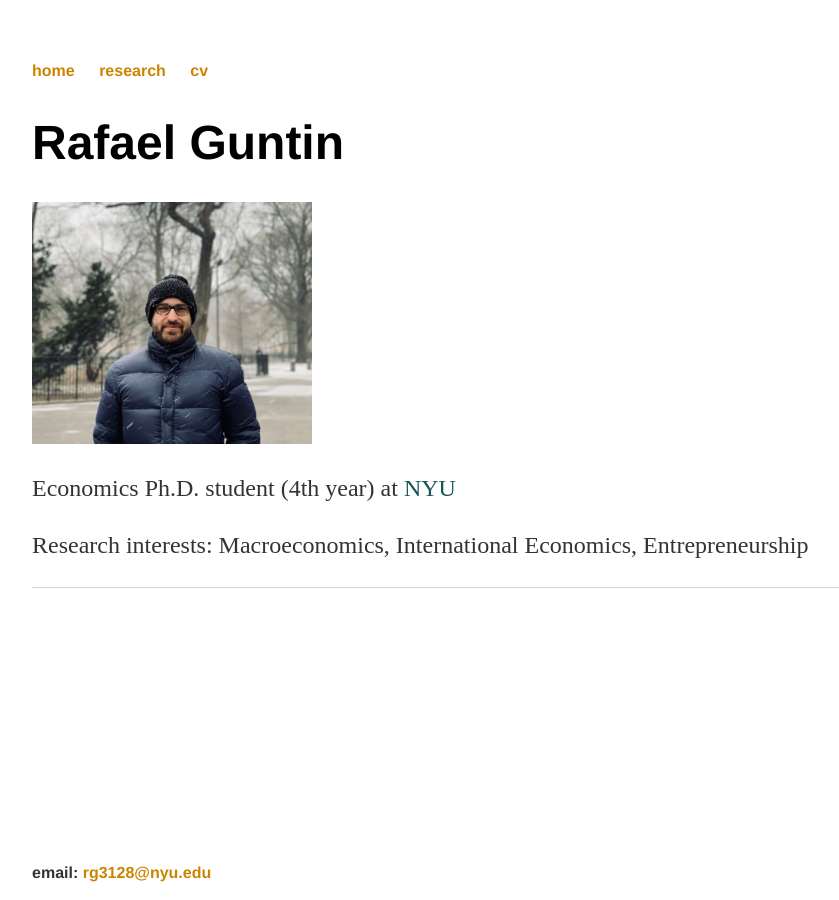
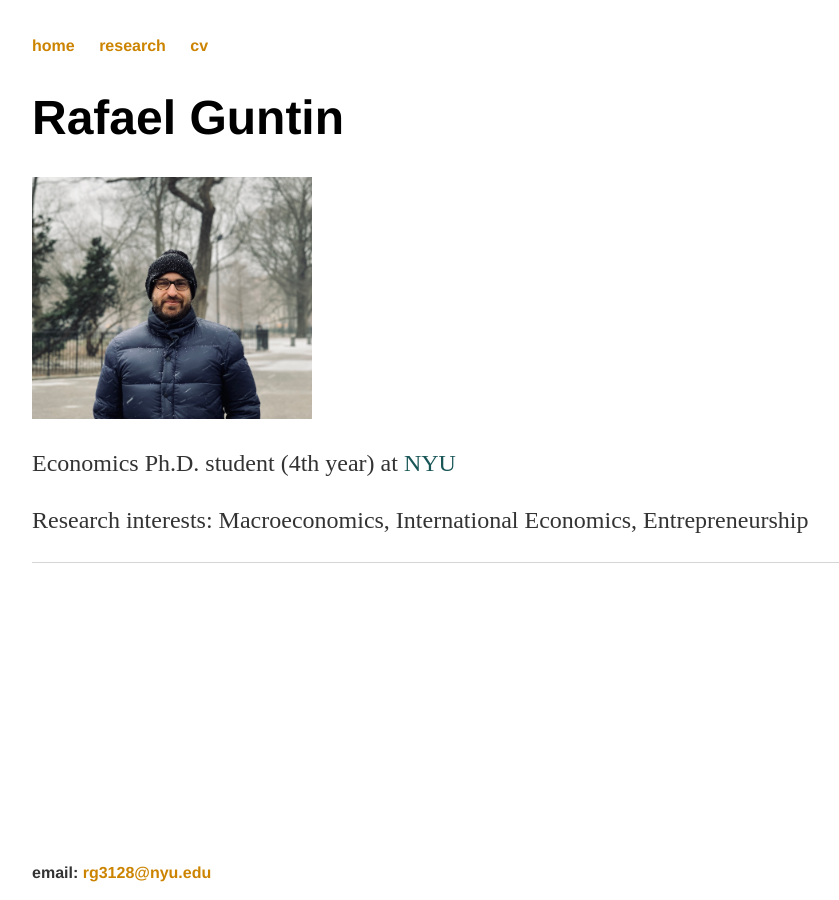
Before and after one commit to rafaguntin/rafaguntin.github.io, a Jekyll site: the page built from index.html, in a window 1280 px wide. Shown: the whole page, without its empty margins (96-935 px from the left). Built offline with Jekyll 4.4.1, drawn with Linux system fonts in a browser that asks for light colours.

Commit message:
Update main.css

```diff
--- a/css/main.css
+++ b/css/main.css
@@ -1,4 +1,4 @@
-body { margin: 60px auto; width: 80%; }
+body { margin: 35px auto; width: 80%; }
 
 a { text-decoration: none; color: #CC8400; }
 a:hover { text-decoration: underline; }
```
